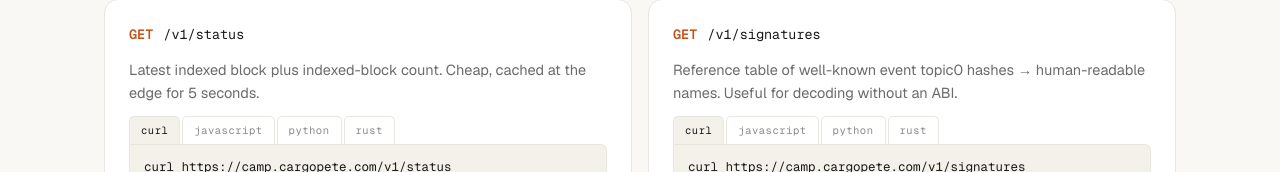
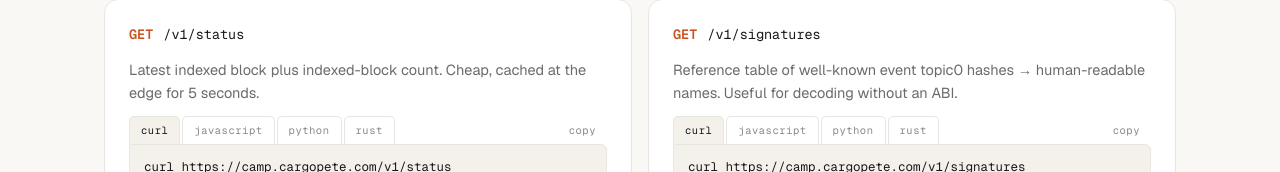
Before and after one commit to lodestar-team/camp, a Next.js app: page / in a window 1280 px wide. Shown: the part 780-952 px from the top of the page. Built offline with nearby package versions, Linux system fonts and the light colour scheme; no server answers.

Commit message:
code-tabs: add copy button per endpoint (with clipboard fallback)

```diff
--- a/src/app/_components/CodeTabs.tsx
+++ b/src/app/_components/CodeTabs.tsx
@@ -1,6 +1,6 @@
 "use client";
 
-import { useState } from "react";
+import { useEffect, useRef, useState } from "react";
 
 type Lang = "curl" | "js" | "py" | "rs";
 type Examples = Partial<Record<Lang, string>>;
@@ -15,6 +15,32 @@ const LABELS: Record<Lang, string> = {
 export function CodeTabs({ examples }: { examples: Examples }) {
   const langs = (Object.keys(LABELS) as Lang[]).filter((l) => examples[l]);
   const [active, setActive] = useState<Lang>(langs[0] ?? "curl");
+  const [copied, setCopied] = useState(false);
+  const timerRef = useRef<ReturnType<typeof setTimeout> | null>(null);
+
+  useEffect(() => () => {
+    if (timerRef.current) clearTimeout(timerRef.current);
+  }, []);
+
+  async function copy() {
+    const text = examples[active] ?? "";
+    try {
+      await navigator.clipboard.writeText(text);
+    } catch {
+      // Older Safari / non-secure context: fall back to a hidden textarea
+      const ta = document.createElement("textarea");
+      ta.value = text;
+      ta.style.position = "fixed";
+      ta.style.opacity = "0";
+      document.body.appendChild(ta);
+      ta.select();
+      try { document.execCommand("copy"); } catch {}
+      document.body.removeChild(ta);
+    }
+    setCopied(true);
+    if (timerRef.current) clearTimeout(timerRef.current);
+    timerRef.current = setTimeout(() => setCopied(false), 1500);
+  }
 
   return (
     <div className="code-tabs">
@@ -31,6 +57,14 @@ export function CodeTabs({ examples }: { examples: Examples }) {
             {LABELS[lang]}
           </button>
         ))}
+        <button
+          type="button"
+          className={`code-tabs-copy${copied ? " copied" : ""}`}
+          onClick={copy}
+          aria-label="Copy example to clipboard"
+        >
+          {copied ? "copied" : "copy"}
+        </button>
       </div>
       <pre className="endpoint-example">{examples[active]}</pre>
     </div>
--- a/src/app/globals.css
+++ b/src/app/globals.css
@@ -331,6 +331,7 @@ section.block {
   display: flex;
   flex-wrap: wrap;
   gap: 2px;
+  align-items: flex-end;
 }
 .code-tabs-tab {
   font-family: var(--font-mono);
@@ -357,6 +358,28 @@ section.block {
   border-top-left-radius: 0;
   position: relative;
   z-index: 1;
+}
+.code-tabs-copy {
+  margin-left: auto;
+  font-family: var(--font-mono);
+  font-size: 10.5px;
+  letter-spacing: 0.05em;
+  text-transform: lowercase;
+  color: var(--text-subtle);
+  padding: 4px 10px;
+  border: 1px solid transparent;
+  border-radius: 5px;
+  background: transparent;
+  cursor: pointer;
+  transition: color 160ms ease, border-color 160ms ease, background 160ms ease;
+}
+.code-tabs-copy:hover {
+  color: var(--text);
+  border-color: var(--border);
+}
+.code-tabs-copy.copied {
+  color: var(--accent);
+  border-color: transparent;
 }
 
 /* ─── architecture diagram ─── */
```
